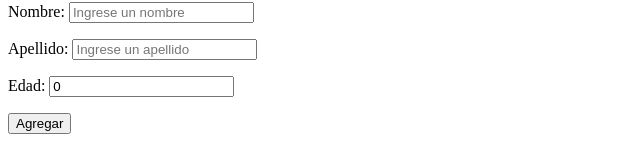
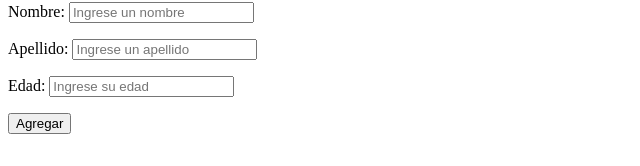
Before and after one commit to jacobvega3it/frontend-tareas, a Vue app: page /register in a window 1280 px wide. Shown: the part 138-304 px from the top of the page, without its empty margins (0-640 px from the left). Built offline with nearby package versions, Linux system fonts and the light colour scheme.

Commit message:
Se agrega Vee Validate al proyecto

```diff
--- a/package.json
+++ b/package.json
@@ -8,10 +8,13 @@
     "lint": "vue-cli-service lint"
   },
   "dependencies": {
+    "@vee-validate/rules": "^4.15.0",
     "axios": "^1.7.9",
     "core-js": "^3.8.3",
+    "vee-validate": "^4.15.0",
     "vue": "^3.2.13",
-    "vue-router": "^4.5.0"
+    "vue-router": "^4.5.0",
+    "yup": "^1.6.1"
   },
   "devDependencies": {
     "@babel/core": "^7.12.16",
--- a/src/components/AgregarUsuario.vue
+++ b/src/components/AgregarUsuario.vue
@@ -7,45 +7,55 @@
         <p>{{ mensaje }}</p>
     </div>
     <div>
-        <form @submit.prevent="agregarUsuario">
-            <p>Nombre: <input v-model="nombre" placeholder="Ingrese un nombre" required /></p>
-            <p>Apellido: <input v-model="apellido" placeholder="Ingrese un apellido" required /></p>
-            <p>Edad: <input v-model="edad" type="number" required /></p>
+        <Form :validation-schema="schema" @submit="agregarUsuario">
+            <p>Nombre: <Field name="nombre" placeholder="Ingrese un nombre" /></p>
+            <ErrorMessage name="nombre" />
+
+            <p>Apellido: <Field name="apellido" placeholder="Ingrese un apellido" /></p>
+            <ErrorMessage name="apellido" />
+
+            <p>Edad: <Field name="edad" type="number" placeholder="Ingrese su edad" /></p>
+            <ErrorMessage name="edad" />
+
             <p><button type="submit">Agregar</button></p>
-        </form>
+        </Form>
     </div>
 </template>
 
 <script>
 import { ref } from 'vue';
 import axios from 'axios';
+import * as yup from 'yup';
 
 export default {
     setup() {
-        const nombre = ref('');
-        const apellido = ref('');
-        const edad = ref(0);
         const mensaje = ref('');
 
-        const agregarUsuario = async () => {
+        const schema = yup.object({
+            nombre: yup.string().required('El nombre es obligatorio'),
+            apellido: yup.string().required('El apellido es obligatorio'),
+            edad: yup.number().required('La edad es obligatoria')
+                .min(1, 'La edad debe ser mayor a 0')
+                .max(150, 'La edad debe ser menor a 150'),
+        });
+
+        const agregarUsuario = async (values, { resetForm }) => {
             try {
+                console.log('Valores recibidos:', values);
                 const response = await axios.post('https://dummyjson.com/users/add', {
-                    firstName: nombre.value, lastName: apellido.value, age: edad.value
+                    firstName: values.nombre, lastName: values.apellido, age: values.edad,
                 });
-                nombre.value = '';
-                apellido.value = '';
-                edad.value = 0;
                 mensaje.value = 'Usuario registrado exitosamente';
                 console.log('Usuario registrado:', response.data);
+
+                resetForm();
             } catch (error) {
                 mensaje.value = 'Error al registrar usuario';
-                console.error('Error:',error);
+                console.error('Error:', error);
             }
-        }
+        };
 
-        return {
-            nombre, apellido, edad, mensaje, agregarUsuario
-        }
+        return { agregarUsuario, mensaje, schema };
     }
-}
+};
 </script>
```
Also changed, not shown: src/main.js (+12 -1 lines), 1 other file (tests, documents, lock files or other folders).
